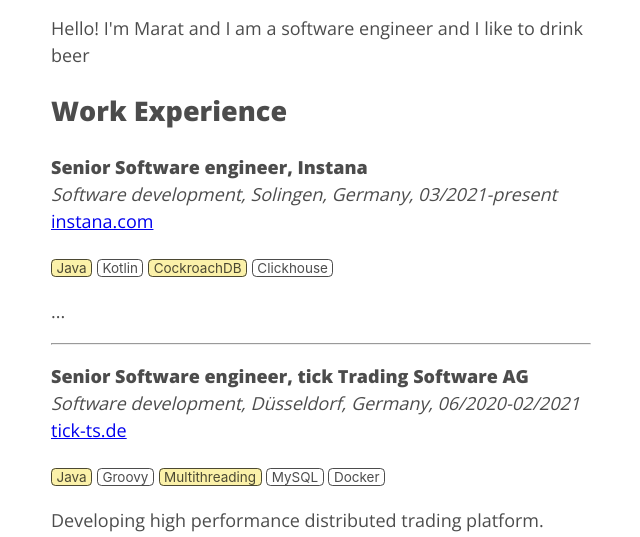
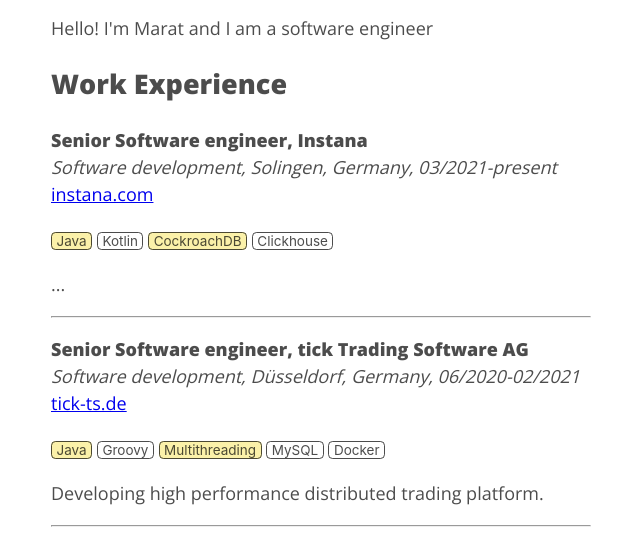
Before and after one commit to maratynsky/maratynsky.github.io, a plain HTML site: page cv/index.html in a window 1280 px wide. Shown: the part 263-800 px from the top of the page, without its empty margins (319-959 px from the left). Drawn offline with nearby package versions, Linux system fonts and the light colour scheme.

Commit message:
No more beer

```diff
--- a/cv/index.html
+++ b/cv/index.html
@@ -102,7 +102,7 @@
 
 
       <p>
-        Hello! I'm Marat and I am a software engineer and I like to drink beer
+        Hello! I'm Marat and I am a software engineer
       </p>
 
 
```
